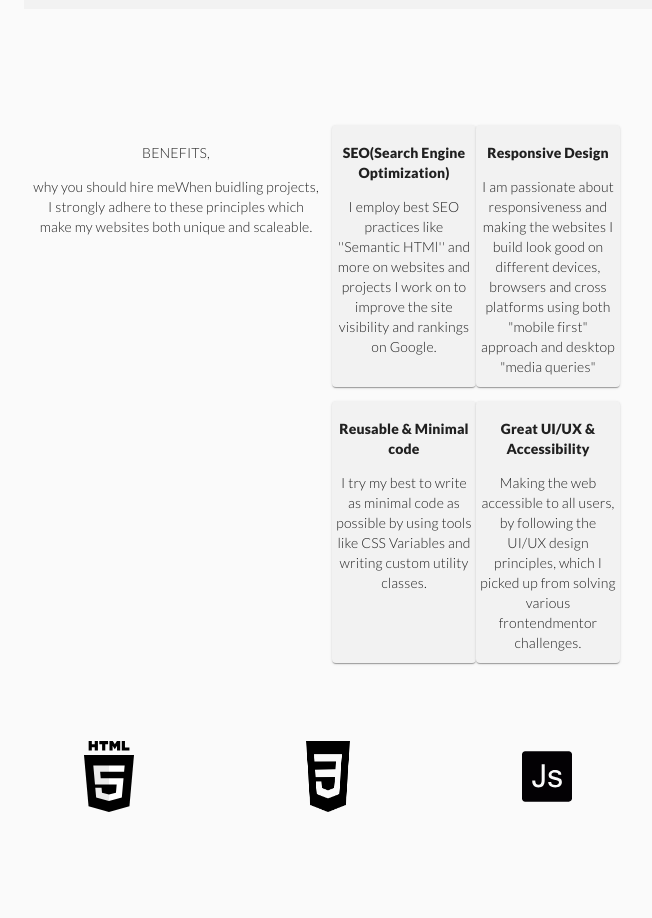
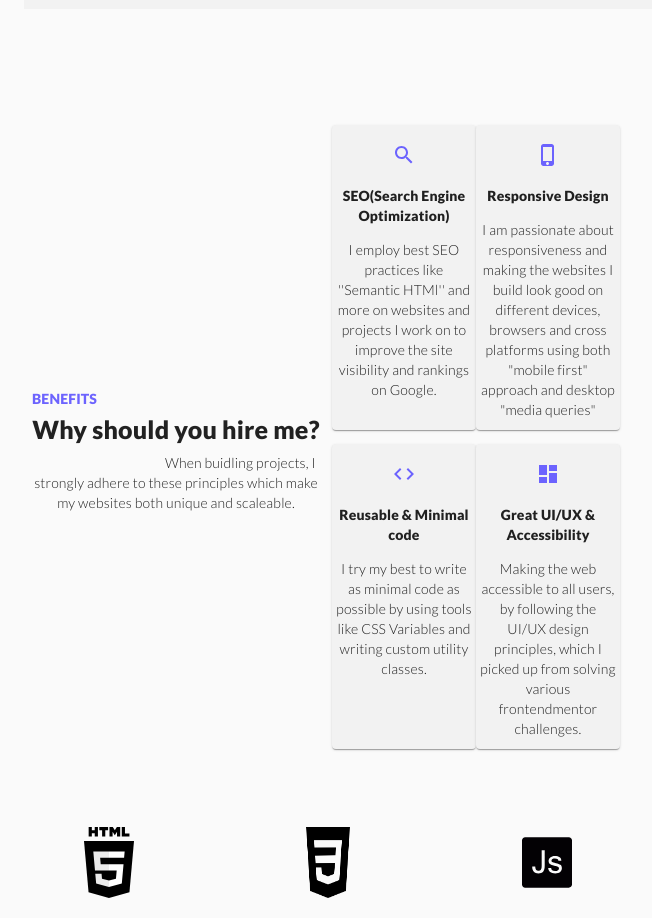
Before and after one commit to mightyFZeus/MyPortfolio, a React (Create React App) app: page / in a window 1280 px wide. Shown: the part 1860-2778 px from the top of the page, without its empty margins (0-652 px from the left). Built offline with nearby package versions, Linux system fonts and the light colour scheme; a web font is replaced by a local one.

Commit message:
logo-skill

```diff
--- a/src/components/About/About.jsx
+++ b/src/components/About/About.jsx
@@ -6,7 +6,7 @@ function About() {
     const classes =useStyles()
     return (
         <>
-            <div >
+            <div id='about' >
                 <p className="about">ABOUT ME</p>
             <Grid container className={classes.about} justify="center" md={12} spacing={2}>
                 <Grid item xs={12}  md={6} >
--- a/src/components/Header/Header.jsx
+++ b/src/components/Header/Header.jsx
@@ -35,7 +35,7 @@ const Header =() =>{
                   <Link smooth={true} duration={1000} to='skills'>Skills</Link>
                 </li>
                 <li>
-                  <Link >About</Link>
+                  <Link smooth={true} duration={1000} to='about' >About</Link>
                 </li>
                 <li>
                   <Link smooth={true} duration={1000} to='contact'>Contact</Link>
@@ -69,7 +69,7 @@ const Header =() =>{
                   <Link smooth={true} duration={1000} to='skills'>Skills</Link>
                 </ListItem>
                 <ListItem>
-                  <Link >About</Link>
+                  <Link smooth={true} duration={1000} to='about' >About</Link>
                 </ListItem>
                 <ListItem>
                   <Link smooth={true} duration={1000} to='contact'>Contact</Link>
--- a/src/components/Skills/Skills.jsx
+++ b/src/components/Skills/Skills.jsx
@@ -9,6 +9,10 @@ import bootstrap from '../../assets/images/bootstrap.png'
 import mui from '../../assets/images/material.png'
 import html from '../../assets/images/html5-2.svg'
 import CssBaseline from '@material-ui/core/CssBaseline';
+import SearchIcon from '@material-ui/icons/Search';
+import PhoneIphoneIcon from '@material-ui/icons/PhoneIphone';
+import CodeIcon from '@material-ui/icons/Code';
+import DashboardIcon from '@material-ui/icons/Dashboard';
 import uuid from 'react-uuid'
 
 const skills = [
@@ -16,25 +20,25 @@ const skills = [
     id: uuid(),
     title: "SEO(Search Engine Optimization)",
     description: " I employ best SEO practices like ''Semantic HTMl'' and more on websites and projects I work  on to improve the site visibility and rankings on Google.",
-
+    image: <SearchIcon />
   },
   {
     id: uuid(),
     title: "Responsive Design",
-    description:'I am passionate about responsiveness and making the websites I build look good on different devices, browsers and cross platforms using both "mobile first" approach and desktop "media queries"'
-
+    description:'I am passionate about responsiveness and making the websites I build look good on different devices, browsers and cross platforms using both "mobile first" approach and desktop "media queries"',
+    image: <PhoneIphoneIcon />
   },
   {
     id: uuid(),
     title: "Reusable & Minimal code",
     description: " I try my best to write as minimal code as possible by using tools like CSS Variables and writing custom utility classes.",
-
+    image: <CodeIcon />
   },
   {
     id: uuid(),
     title: "Great UI/UX & Accessibility",
     description: "Making the web accessible to all users, by following the UI/UX design principles, which I picked up from solving various frontendmentor challenges.",
-
+    image: <DashboardIcon  />
   },
 ]
 
@@ -49,12 +53,13 @@ const Skills =() =>{
       <div id='skills'>
 
         <Grid container justify="center" md={12} lg={6} spacing={2}>
-          <Grid item xs={12}  md={6} >
-              <p>BENEFITS,</p> <span>why you should hire me</span>
-              <span>
-              When buidling  projects,
+          <Grid item xs={12}  className={classes.benefitsGrid}  md={6} >
+              <p className='benefits'>BENEFITS</p>
+              <p className='hire'>Why should you hire me?</p>
+              <span className='hire-desc'>
+               When buidling  projects,
                I strongly adhere to these principles
-                which make my websites both unique and scaleable.
+               which make my websites both unique and scaleable.
               </span>
 
 
@@ -71,6 +76,7 @@ const Skills =() =>{
                    style={{paddingTop:'10px'}}
                    style={{paddingBottom:'10px'}}
                    >
+                     <p className="logo-skill">{skill.image}</p>
                 <p className='skill-heading'>{skill.title}</p>
                 {skill.description}
                 </Grid>
--- a/src/components/Skills/Styles.js
+++ b/src/components/Skills/Styles.js
@@ -13,5 +13,10 @@ export default makeStyles((theme) => ({
 
 
         }
+      },
+      benefitsGrid:{
+        alignSelf:'center',
+
+
       }
 }));
--- a/src/components/Skills/styles.css
+++ b/src/components/Skills/styles.css
@@ -25,3 +25,27 @@
 .skill-heading{
     font-weight: bold;
 }
+
+.benefits{
+    color:#6c63fe;
+    font-weight: bold;
+    margin-right: 16em;
+    margin-bottom: 0px;
+}
+
+.hire{
+    font-weight: bold;
+    font-size: 25px;
+    margin-top: 3px;
+    margin-bottom: 5px;
+}
+
+.hire-desc{
+    margin-left: 9.2em;
+}
+
+.logo-skill{
+    color:#6c63fe;
+    margin-bottom: 0;
+
+}
```
